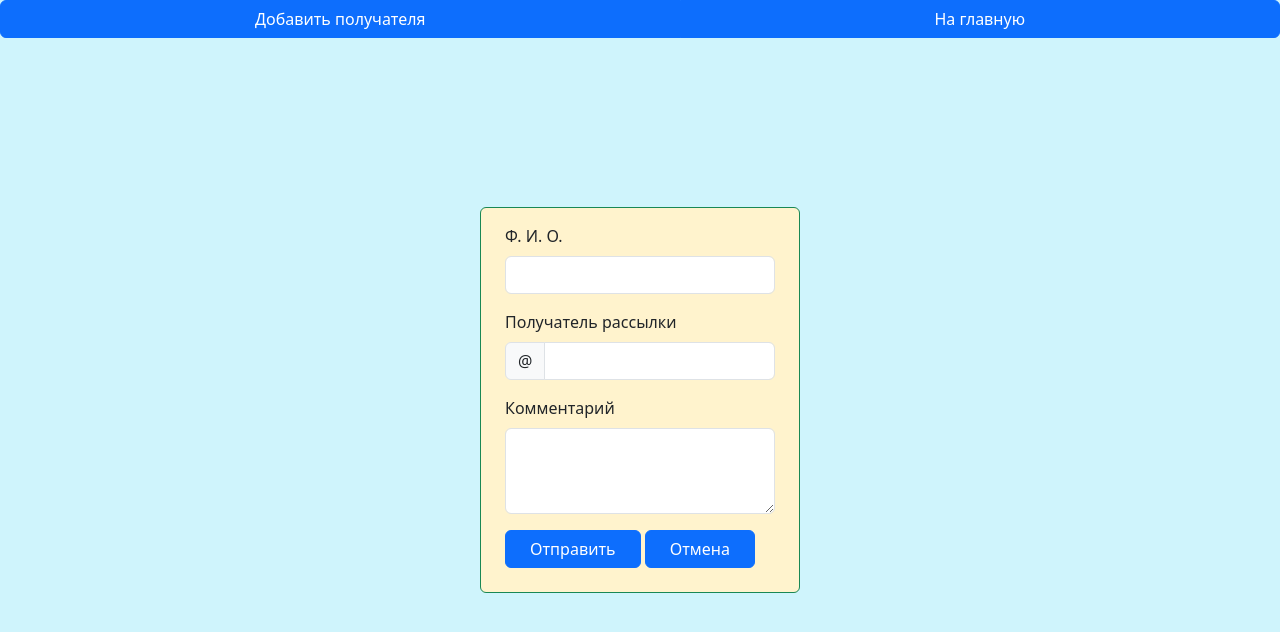
After one commit to gabdrakhmanov-D/Mailing-list-management-service, a Django app: page /home/list_recipients/add_recipient/ in a window 1280 px wide. The commit adds this page. Shown: the top 632 px of the page. Run offline with Django 5.2, Linux system fonts and the light colour scheme; some libraries are stand-ins or nearby versions.

Commit message:
созданы шаблоны для добавления получателя, базовый шаблон

```diff
--- a/message_sender/models.py
+++ b/message_sender/models.py
@@ -14,8 +14,8 @@ class MailingRecipient(models.Model):
                                 null=False,
                                 verbose_name="Ф. И. О.")
 
-    comment = models.TextField(blank=False,
-                               null=False,
+    comment = models.TextField(blank=True,
+                               null=True,
                                verbose_name="Комментарий")
 
     def __str__(self):
--- /dev/null
+++ b/message_sender/templates/message_sender/add_recipient.html
@@ -0,0 +1,35 @@
+{% extends 'message_sender/base.html' %}
+
+{% block title %}Добавить получателя{% endblock %}
+
+{% block content %}
+{% include 'message_sender/header.html' %}
+
+<form action="" method="POST" class="position-absolute top-50 start-50 translate-middle border border-success rounded bg-warning-subtle" style="width: 25%;">
+    {% csrf_token %}
+    <div class="mb-3 mt-3 px-4">
+        <label for="{{ form.fullname.id_for_label }}" class="form-label">{{ form.fullname.label }}</label>
+        <input type="text" class="form-control" id="{{ form.fullname.id_for_label }}" name="{{ form.fullname.name }}">
+    </div>
+    <div class="mb-3 px-4">
+        <label for="basic-addon1" class="form-label">{{ form.email.label }}</label>
+        <div class="input-group">
+            <span class="input-group-text" id="basic-addon1">@</span>
+            <input type="email" class="form-control" aria-describedby="basic-addon1"
+                   name="{{ form.email.name }}">
+        </div>
+    </div>
+    <div class="mb-3 px-4">
+        <label for="{{ form.comment.id_for_label }}" class="form-label">{{ form.comment.label }}</label>
+        <textarea class="form-control" id="{{ form.comment.id_for_label }}" rows="3"
+                  name="{{ form.comment.name }}"></textarea>
+    </div>
+        <div class="mb-3 mt-3 px-4 align-items-middle">
+
+    <button type="submit" class="btn btn-primary mb-2 px-4">Отправить</button>
+    <a href="{% url 'sender:recipients' %}" class="btn btn-primary mb-2 px-4">Отмена</a>
+    </div>
+
+</form>
+
+{% endblock %}
--- /dev/null
+++ b/message_sender/templates/message_sender/base.html
@@ -0,0 +1,13 @@
+<!DOCTYPE html>
+<html lang="ru">
+<head>
+    <meta charset="UTF-8">
+    <title>{% block title %}{% endblock %}</title>
+    <meta name="viewport" content="width=device-width, initial-scale=1">
+    <link rel="stylesheet" href="/static/css/bootstrap.min.css">
+    <script defer src="/static/js/bootstrap.bundle.min.js"></script>
+</head>
+<body class="bg-info-subtle">
+{% block content %}{% endblock %}
+</body>
+</html>
--- /dev/null
+++ b/message_sender/templates/message_sender/header.html
@@ -0,0 +1,8 @@
+<header>
+    <div class="row justify-content-center">
+        <div class="btn-group" role="group">
+            <a href="{% url 'sender:add_recipient' %}" class="btn btn-primary">Добавить получателя</a>
+            <a href="{% url 'sender:home' %}" class="btn btn-primary">На главную</a>
+        </div>
+    </div>
+</header>
--- a/message_sender/urls.py
+++ b/message_sender/urls.py
@@ -1,9 +1,13 @@
 from django.urls import path
 
-from .views import HomeView
+from .views import HomeView, RecipientCreate, RecipientsListView, RecipientDeleteView, RecipientUpdateView
 
 app_name = 'catalog'
 
 urlpatterns = [
     path("home/", HomeView.as_view(), name="home"),
+    path("home/list_recipients/", RecipientsListView.as_view(), name="recipients"),
+    path("home/list_recipients/add_recipient/", RecipientCreate.as_view(), name="add_recipient"),
+    path("home/list_recipients/edit_recipient/<int:pk>/", RecipientUpdateView.as_view(), name="edit_recipient"),
+    path("home/list_recipients/recipient_confirm_delete/<int:pk>/", RecipientDeleteView.as_view(), name="recipient_delete"),
 ]
--- a/message_sender/views.py
+++ b/message_sender/views.py
@@ -13,7 +13,7 @@ class RecipientCreate(CreateView):
     model = MailingRecipient
     fields = ['email', 'fullname', 'comment']
     template_name = 'message_sender/add_recipient.html'
-    success_url = reverse_lazy('recipient_list')
+    success_url = reverse_lazy('sender:recipients')
 
 
 class RecipientsListView(ListView):
@@ -26,10 +26,10 @@ class RecipientUpdateView(UpdateView):
     model = MailingRecipient
     fields = ['email', 'fullname', 'comment']
     template_name = 'message_sender/edit_recipient.html'
-    success_url = reverse_lazy('recipient_list')
+    success_url = reverse_lazy('recipients')
 
 
 class RecipientDeleteView(DeleteView):
     model = MailingRecipient
     template_name = 'message_sender/recipient_confirm_delete.html'
-    success_url = reverse_lazy('recipient_list')
+    success_url = reverse_lazy('recipients')
```
Also changed, not shown: message_sender/templates/message_sender/home.html (+11 -19 lines), message_sender/templates/message_sender/recipient_list.html (added, +37 -0 lines), message_sender/migrations/0002_alter_mailingrecipient_comment.py (added).
